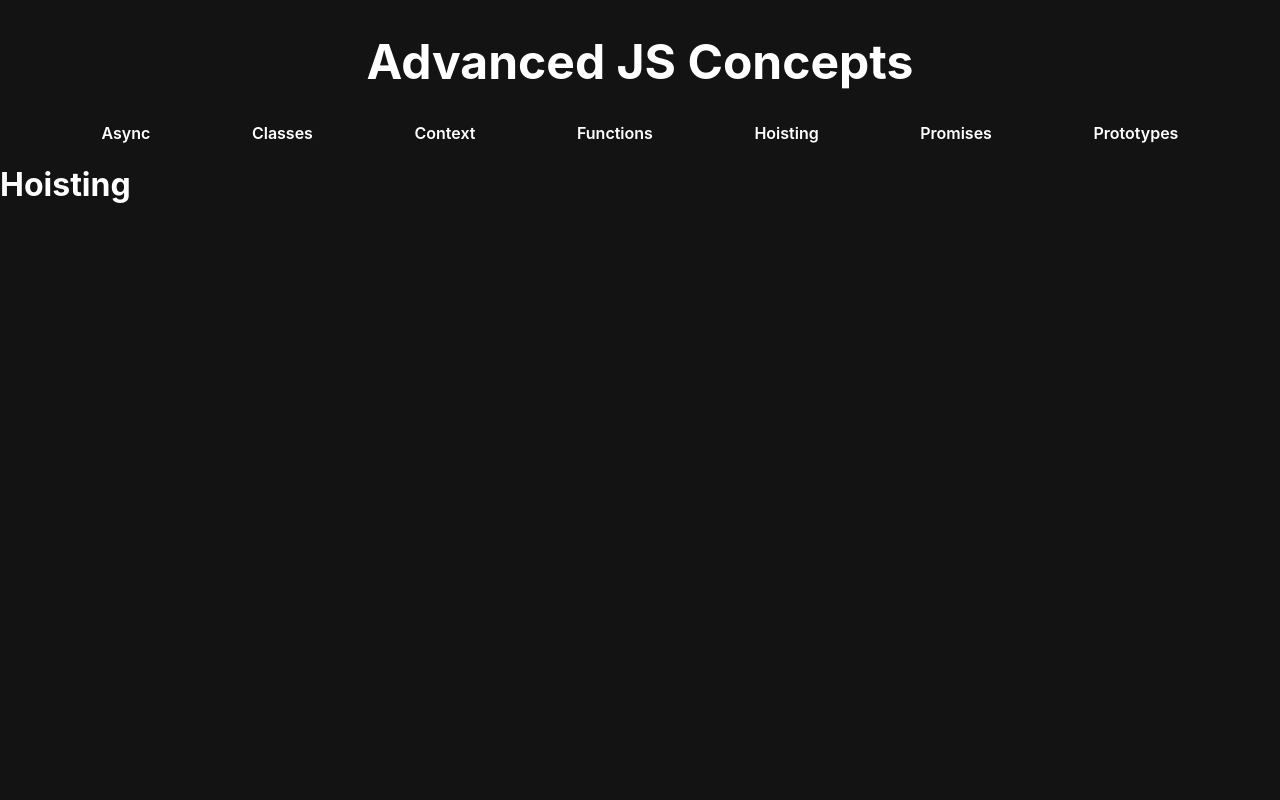
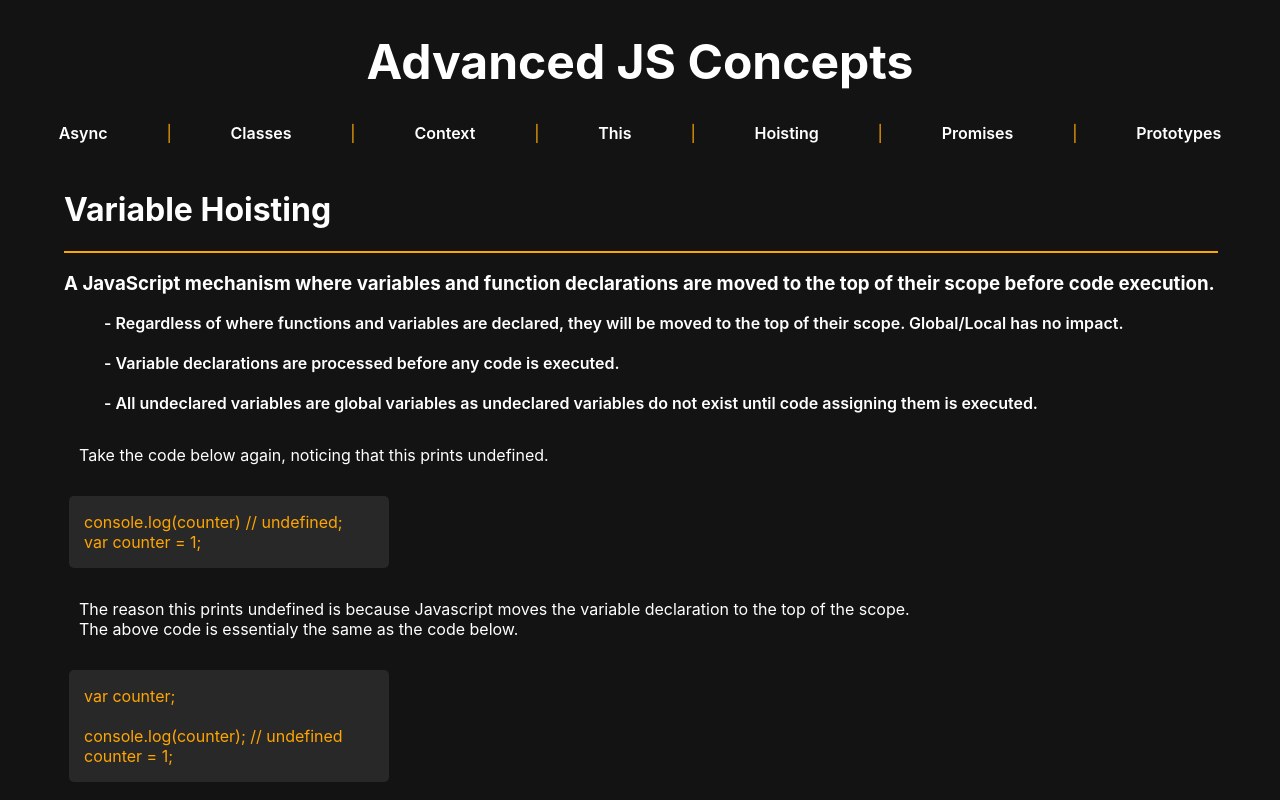
Before and after one commit to DKBoston15/advancedjsconcepts, a React (Create React App) app: page / in a window 1280 px wide. Both pictures are taken after a click on the item "Hoisting". Shown: the top 800 px of the page. Built offline with nearby package versions, Linux system fonts and the light colour scheme.

Commit message:
Built out reusable code block component, modified menu css, and built out hoisting page

```diff
--- a/src/App.css
+++ b/src/App.css
@@ -3,6 +3,7 @@ body {
 }
 :root {
     --main: white;
+    --secondary: orange;
 }
 .App {
 }
@@ -11,6 +12,7 @@ body {
     text-align: center;
     font-size: 3rem;
 }
-h1 {
+h1,
+h3 {
     color: var(--main);
 }
--- /dev/null
+++ b/src/components/CodeBlock.js
@@ -0,0 +1,10 @@
+import "../css/CodeBlock.css";
+
+function CodeBlock(props) {
+    return (
+        <div className="codeBlock">
+            <p className="code" dangerouslySetInnerHTML={props.code}></p>
+        </div>
+    );
+}
+export default CodeBlock;
--- a/src/components/Functions.js
+++ /dev/null
@@ -1,7 +0,0 @@
-import "../App.css";
-
-function Functions() {
-    return <h1>Functions</h1>;
-}
-
-export default Functions;
--- a/src/components/Hoisting.js
+++ b/src/components/Hoisting.js
@@ -1,7 +1,115 @@
 import "../App.css";
+import CodeBlock from "./CodeBlock";
+import "../css/Hoisting.css";
 
 function Hoisting() {
-    return <h1>Hoisting</h1>;
+    return (
+        <div className="Hoisting">
+            <h1>Variable Hoisting</h1>
+            <hr />
+            <h3>
+                A JavaScript mechanism where variables and function declarations
+                are moved to the top of their scope before code execution.
+            </h3>
+            <ul>
+                <li>
+                    - Regardless of where functions and variables are declared,
+                    they will be moved to the top of their scope. Global/Local
+                    has no impact.
+                </li>
+                <br />
+                <li>
+                    - Variable declarations are processed before any code is
+                    executed.
+                </li>
+                <br />
+                <li>
+                    - All undeclared variables are global variables as
+                    undeclared variables do not exist until code assigning them
+                    is executed.
+                </li>
+            </ul>
+            <div className="codeBlockContainer">
+                <p>
+                    Take the code below again, noticing that this prints
+                    undefined.
+                </p>
+                <CodeBlock
+                    code={{
+                        __html:
+                            "console.log(counter) // undefined;<br>var counter = 1;"
+                    }}
+                />
+                <p>
+                    The reason this prints undefined is because Javascript moves
+                    the variable declaration to the top of the scope. <br />
+                    The above code is essentialy the same as the code below.
+                </p>
+                <CodeBlock
+                    code={{
+                        __html:
+                            "var counter;<br><br>console.log(counter); // undefined <br>counter = 1;"
+                    }}
+                />
+                <hr />
+                <h1>Function Hoisting</h1>
+                <p>
+                    Similar to variables, the JavaScript engine also hoists the
+                    function declarations. It moves the function declarations to
+                    the top of the script. <br />
+                    The left block of code is equivelant to the right block of
+                    code.
+                </p>
+                <div className="functionContainer">
+                    <CodeBlock
+                        code={{
+                            __html:
+                                "let x = 20,<br>y = 10;<br><br>let result = add(x,y);<br>console.log(result);<br><br>function add(a, b){<br>return a + b;}"
+                        }}
+                    />
+                    <CodeBlock
+                        code={{
+                            __html:
+                                "function add(a, b){ <br>return a + b;<br>}<br><br>let x = 20,<br>y = 10;<br><br>let result = add(x,y);<br>console.log(result);"
+                        }}
+                    />
+                </div>
+            </div>
+            <hr />
+            <h1>TL:DR</h1>
+            <ul>
+                <li>
+                    - JavaScript hoisting occurs during the creation phase of
+                    the execution context that moves the variable and function
+                    declarations to the top of the script.
+                </li>
+                <br />
+                <li>
+                    - The JavaScript engine hoists the variables declared using
+                    the let keyword, but it doesn’t initialize them as the
+                    variables declared with the var keyword.
+                </li>
+                <br />
+                <li>
+                    - Function expressions and arrow functions aren’t hoisted.
+                </li>
+            </ul>
+            <div className="linkContainer" target="_blank">
+                <a
+                    href="https://www.digitalocean.com/community/tutorials/understanding-hoisting-in-javascript"
+                    target="_blank"
+                    rel="noreferrer">
+                    Reference #1 (Digital Ocean)
+                </a>
+                <a
+                    href="https://www.javascripttutorial.net/javascript-hoisting/"
+                    target="_blank"
+                    rel="noreferrer">
+                    Reference #2 (Javascript Tutorial)
+                </a>
+            </div>
+        </div>
+    );
 }
 
 export default Hoisting;
--- a/src/components/MainContentContainer.js
+++ b/src/components/MainContentContainer.js
@@ -1,7 +1,7 @@
 import Async from "./Async";
 import Classes from "./Classes";
 import Context from "./Context";
-import Functions from "./Functions";
+import This from "./This";
 import Hoisting from "./Hoisting";
 import Promises from "./Promises";
 import Prototypes from "./Prototypes";
@@ -14,7 +14,7 @@ function MainContentContainer(props) {
         case "Context":
             return <Context />;
         case "Functions":
-            return <Functions />;
+            return <This />;
         case "Hoisting":
             return <Hoisting />;
         case "Promises":
--- a/src/components/MainMenu.js
+++ b/src/components/MainMenu.js
@@ -8,11 +8,17 @@ function MainMenu({ setContent }) {
     return (
         <div className="menu">
             <li onClick={() => onContentClick("Async")}>Async</li>
+            <span className="menuDivider">|</span>
             <li onClick={() => onContentClick("Classes")}>Classes</li>
+            <span className="menuDivider">|</span>
             <li onClick={() => onContentClick("Context")}>Context</li>
-            <li onClick={() => onContentClick("Functions")}>Functions</li>
+            <span className="menuDivider">|</span>
+            <li onClick={() => onContentClick("This")}>This</li>
+            <span className="menuDivider">|</span>
             <li onClick={() => onContentClick("Hoisting")}>Hoisting</li>
+            <span className="menuDivider">|</span>
             <li onClick={() => onContentClick("Promises")}>Promises</li>
+            <span className="menuDivider">|</span>
             <li onClick={() => onContentClick("Prototypes")}>Prototypes</li>
         </div>
     );
--- /dev/null
+++ b/src/components/This.js
@@ -0,0 +1,7 @@
+import "../App.css";
+
+function This() {
+    return <h1>This</h1>;
+}
+
+export default This;
--- /dev/null
+++ b/src/css/CodeBlock.css
@@ -0,0 +1,18 @@
+.codeBlock {
+    background-color: #282828;
+    border-radius: 5px;
+    height: 100%;
+    width: 100%;
+    max-width: 40vh;
+    font-size: 1em;
+    display: flex;
+    justify-content: left;
+    align-items: center;
+    margin: 15px 5px 15px 5px;
+}
+p {
+    padding: 0 15px 0 15px;
+}
+.code {
+    color: var(--secondary);
+}
--- /dev/null
+++ b/src/css/Hoisting.css
@@ -0,0 +1,34 @@
+.Hoisting {
+    padding: 2% 5% 0% 5%;
+}
+.codeBlockContainer {
+    display: flex;
+    flex-direction: column;
+}
+hr {
+    border: 1px solid var(--secondary);
+    width: 100%;
+}
+li {
+    display: block;
+}
+p {
+    color: var(--main);
+}
+.linkContainer {
+    display: flex;
+    justify-content: flex-end;
+    width: 100%;
+    margin-top: 50px;
+}
+a {
+    padding: 10px;
+    color: var(--secondary);
+}
+.functionContainer {
+    display: flex;
+    justify-content: space-evenly;
+}
+.menuDivider {
+    color: var(--secondary);
+}
```
Also changed, not shown: 1 other file (tests, documents, lock files or other folders).
